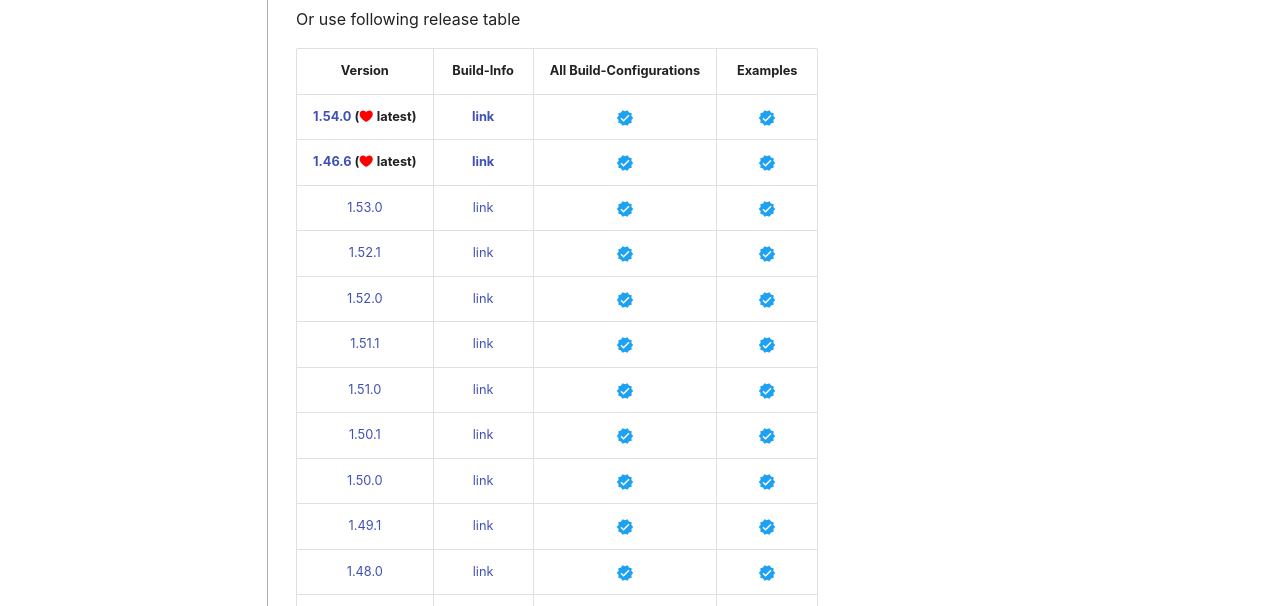
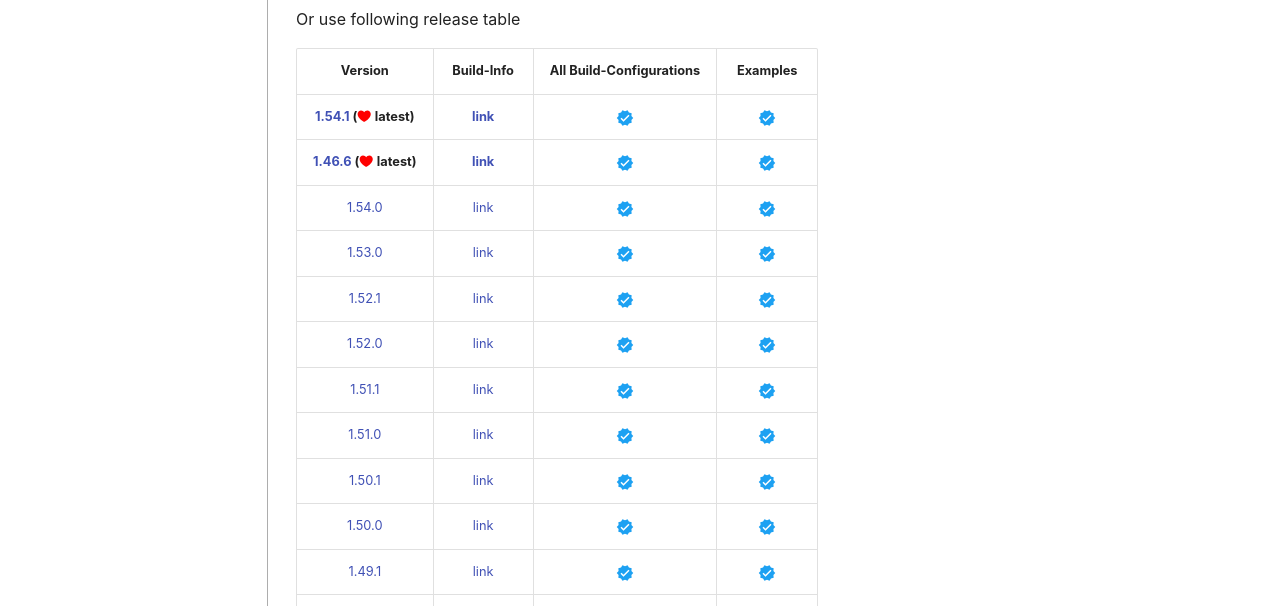
Before and after one commit to thommyho/Cpp-gRPC-Windows-PreBuilts, an MkDocs documentation site: the page built from docs/steps.md, in a window 1280 px wide and 900 px high. Shown: the part 294-900 px from the top of the window. Built offline with MkDocs 1.6.1 and Material for MkDocs 9.7.7, drawn with Linux system fonts in a browser that asks for light colours; emoji names are drawn with the system emoji font; some web fonts are replaced; comment, search, counter and statistics services are not loaded.

Commit message:
Update steps.md

```diff
--- a/docs/steps.md
+++ b/docs/steps.md
@@ -9,8 +9,9 @@
 
 |                                                         Version                                                         |                                 Build-Info                                 |        All Build-Configurations         |                Examples                 |
 |:-----------------------------------------------------------------------------------------------------------------------:|:--------------------------------------------------------------------------:|:---------------------------------------:|:---------------------------------------:|
-| **[1.54.0](https://github.com/thommyho/gRPC_windows/releases/tag/v1.54.0) (:octicons-heart-fill-24:{ .heart } latest)** | **[link](https://github.com/thommyho/gRPC_windows_prebuilt/tree/v1.54.0)** | :material-check-decagram:{ .tick-blue } | :material-check-decagram:{ .tick-blue } |
+| **[1.54.1](https://github.com/thommyho/gRPC_windows/releases/tag/v1.54.1) (:octicons-heart-fill-24:{ .heart } latest)** | **[link](https://github.com/thommyho/gRPC_windows_prebuilt/tree/v1.54.1)** | :material-check-decagram:{ .tick-blue } | :material-check-decagram:{ .tick-blue } |
 | **[1.46.6](https://github.com/thommyho/gRPC_windows/releases/tag/v1.46.6) (:octicons-heart-fill-24:{ .heart } latest)** | **[link](https://github.com/thommyho/gRPC_windows_prebuilt/tree/v1.46.6)** | :material-check-decagram:{ .tick-blue } | :material-check-decagram:{ .tick-blue } |
+|                         [1.54.0](https://github.com/thommyho/gRPC_windows/releases/tag/v1.54.0)                         |   [link](https://github.com/thommyho/gRPC_windows_prebuilt/tree/v1.54.0)   | :material-check-decagram:{ .tick-blue } | :material-check-decagram:{ .tick-blue } |
 |                         [1.53.0](https://github.com/thommyho/gRPC_windows/releases/tag/v1.53.0)                         |   [link](https://github.com/thommyho/gRPC_windows_prebuilt/tree/v1.53.0)   | :material-check-decagram:{ .tick-blue } | :material-check-decagram:{ .tick-blue } |
 |                         [1.52.1](https://github.com/thommyho/gRPC_windows/releases/tag/v1.52.1)                         |   [link](https://github.com/thommyho/gRPC_windows_prebuilt/tree/v1.52.1)   | :material-check-decagram:{ .tick-blue } | :material-check-decagram:{ .tick-blue } |
 |                         [1.52.0](https://github.com/thommyho/gRPC_windows/releases/tag/v1.52.0)                         |   [link](https://github.com/thommyho/gRPC_windows_prebuilt/tree/v1.52.0)   | :material-check-decagram:{ .tick-blue } | :material-check-decagram:{ .tick-blue } |
```
